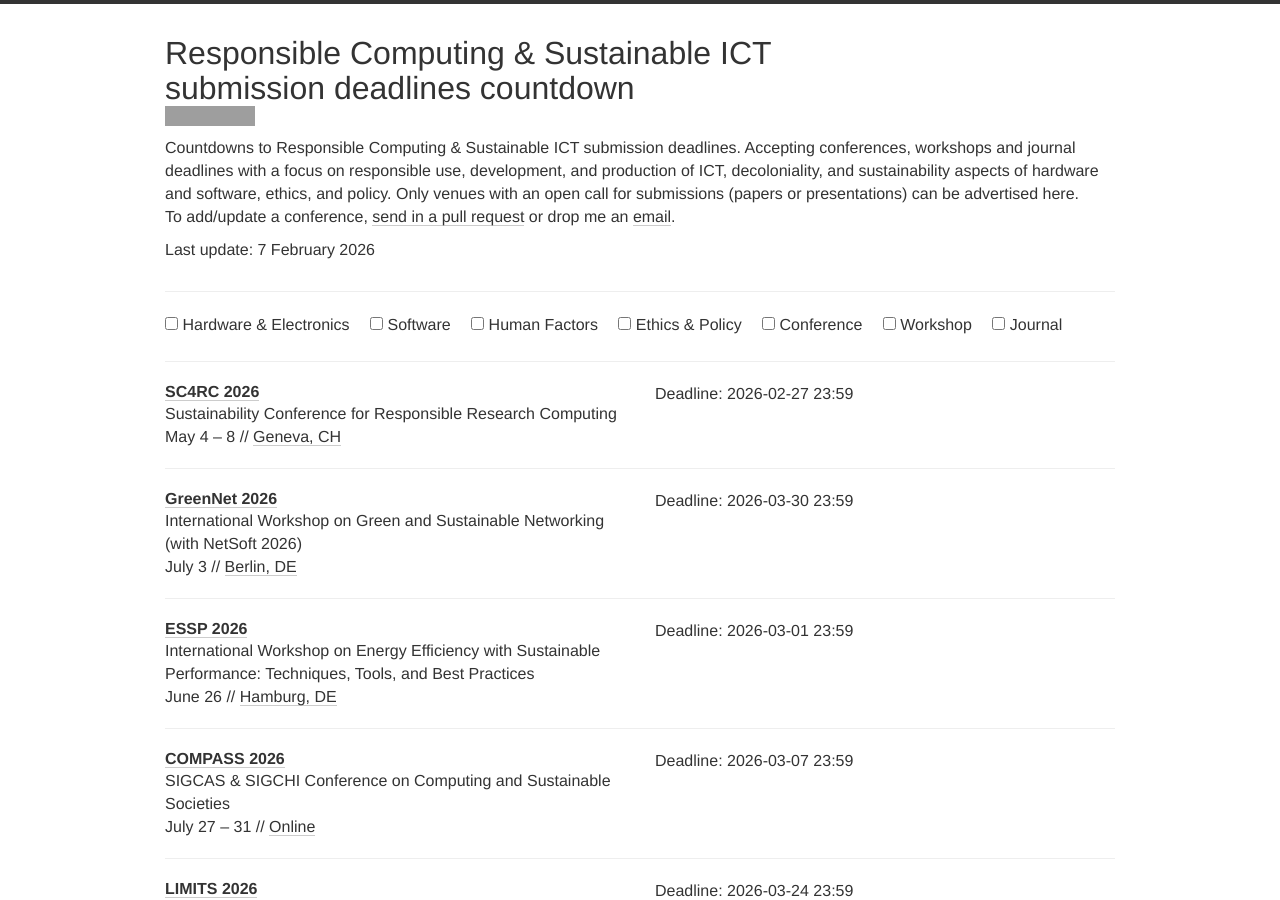
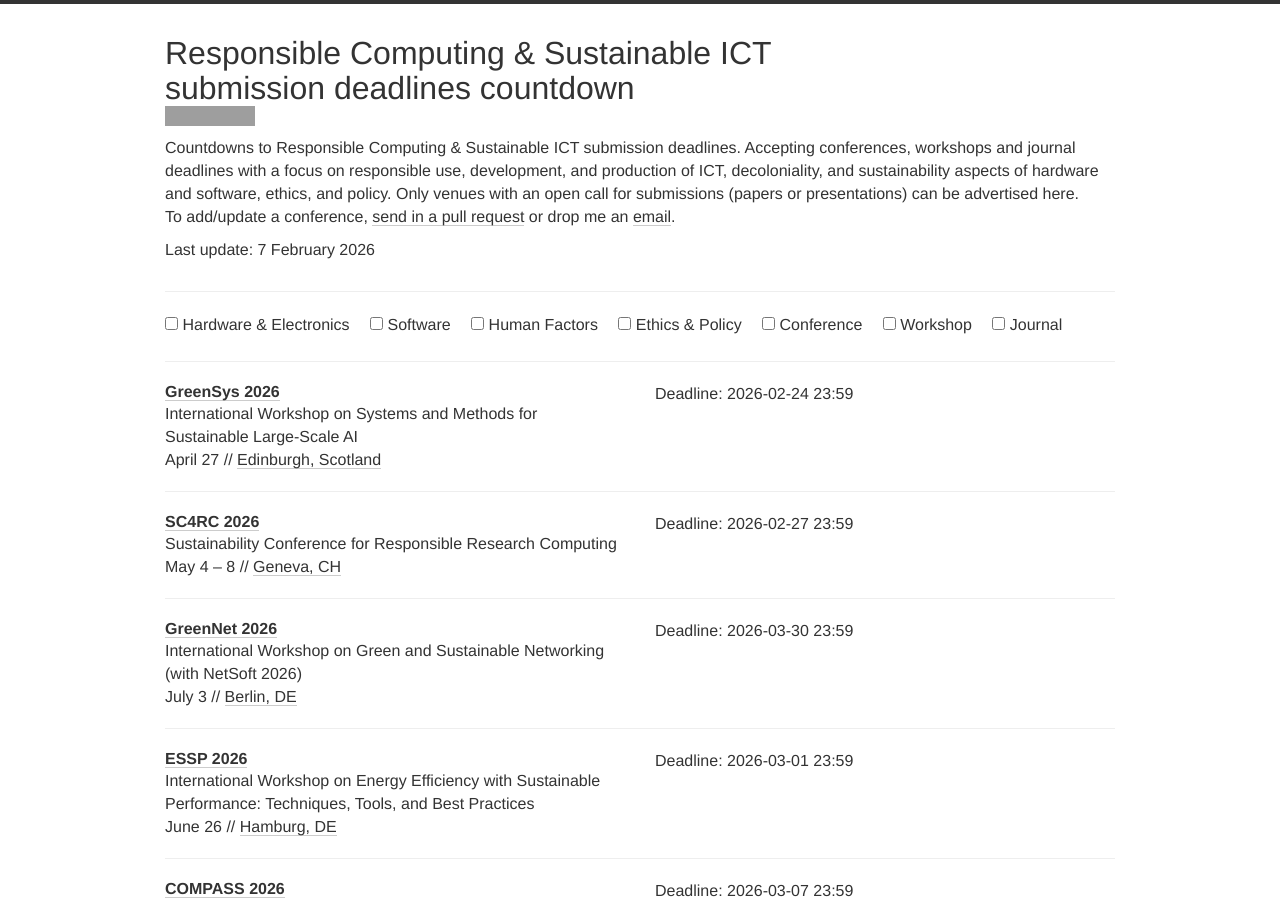
Before and after one commit to responsible-computing/responsible-computing.github.io, a Jekyll site: the page built from index.html, in a window 1280 px wide and 900 px high. Built offline with Jekyll 4.4.1, drawn with Linux system fonts in a browser that asks for light colours; nearby versions of some CDN libraries; grey boxes are pictures that could not be loaded.

Commit message:
Add GreenSys workshop to conferences list
Added GreenSys workshop details for 2026.

```diff
--- a/_data/conferences.yml
+++ b/_data/conferences.yml
@@ -2,6 +2,16 @@
 # Workshops and Conferences
 
 ## 2026
+
+- name: GreenSys
+  year: 2026
+  date: "April 27"
+  description: "International Workshop on Systems and Methods for Sustainable Large-Scale AI"
+  link: https://greensys-org.github.io/workshop/
+  deadline:
+    - "2026-02-24 23:59"
+  place: Edinburgh, Scotland
+  tags: [SOFT, SHOP]
 
 - name: SC4RC
   year: 2026
```
